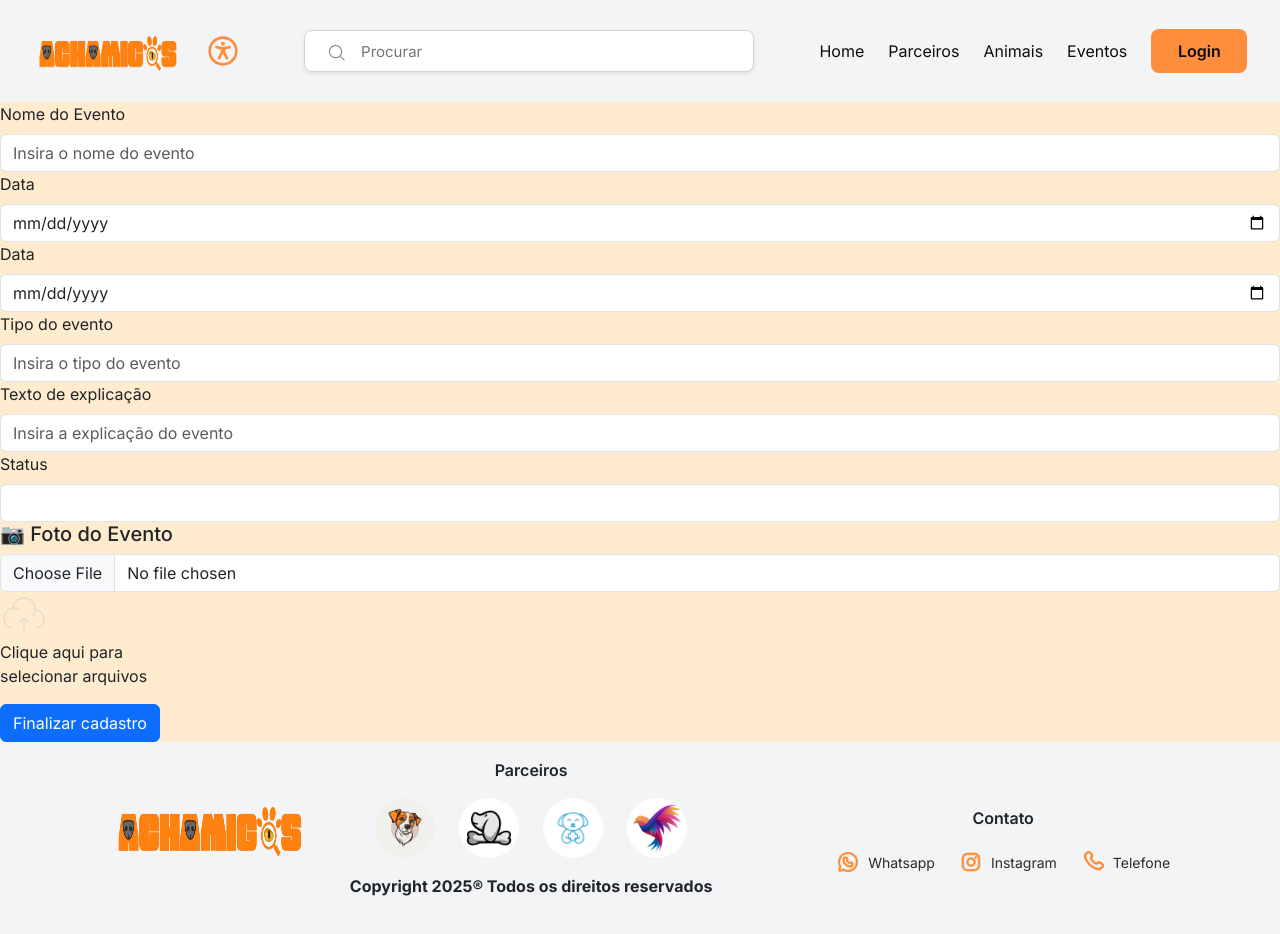
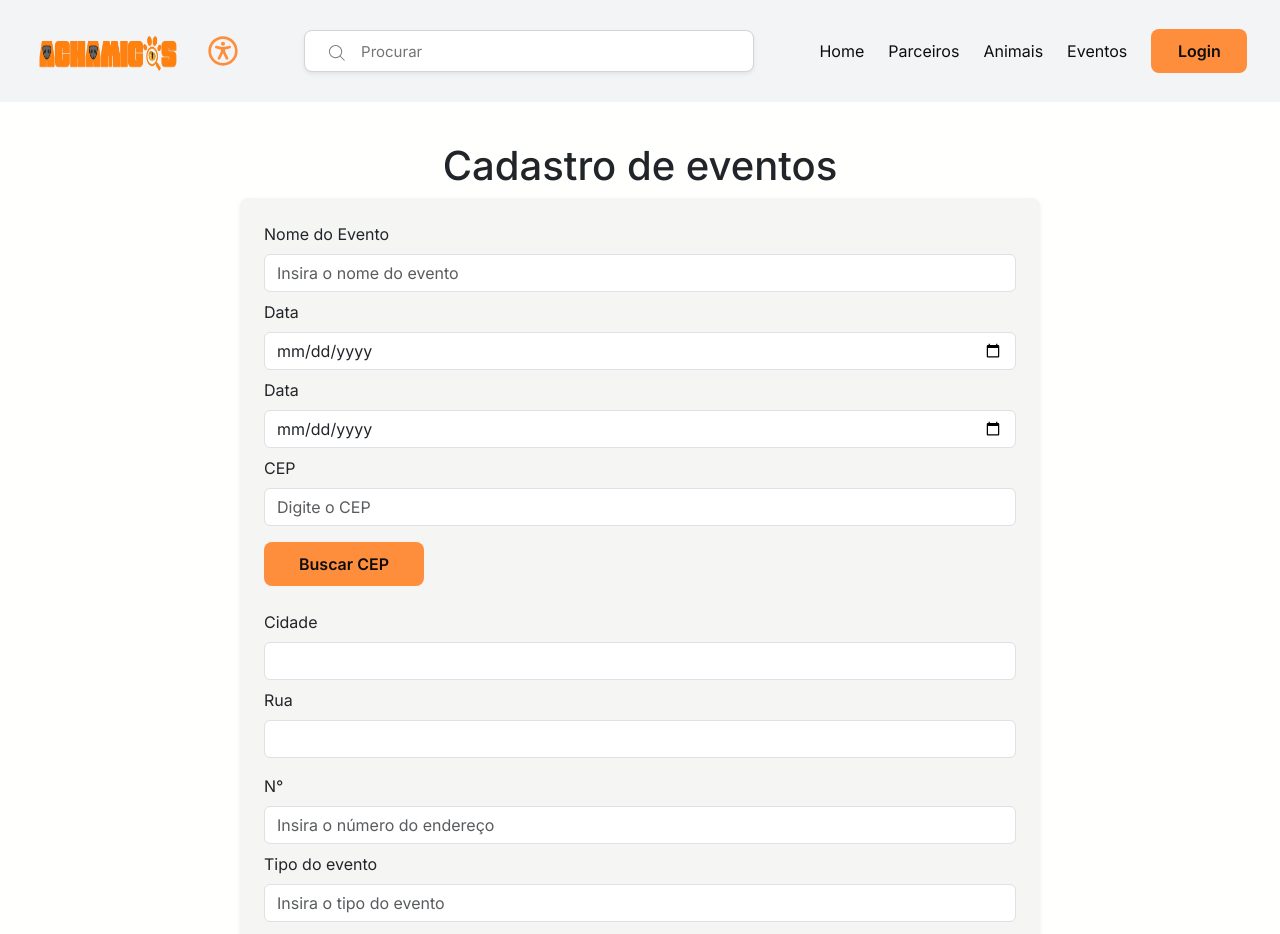
Before and after one commit to luanzeraa-lab/Achamigos_Front-End-P.I-3, a Next.js app in the folder my-app/: page /CadastroEvento in a window 1280 px wide. Shown: the top 934 px of the page. Built offline with nearby package versions, Linux system fonts and the light colour scheme.

Commit message:
Página de login, cadastro de animais, cadastro de casas, cadastro de eventos finalizadas.

```diff
--- /dev/null
+++ b/my-app/src/app/CadastroEvento/CadastroEventos.module.scss
@@ -0,0 +1,37 @@
+  .droparea {
+        outline: 1px dashed #d6d3d1;
+        border: 2px dashed transparent;
+        border-radius: 0.25rem;
+        display: grid;
+        justify-items: center;
+        gap: 0.5rem;
+        text-align: center;
+        padding: 1.75rem 1rem;
+        position: relative;
+
+        & .inputcontrol {
+          position: absolute;
+          width: 100%;
+          height: 100%;
+          inset: 0;
+          opacity: 0;
+        }
+
+        & p {
+          color: #a8a29e;
+        }
+
+        &:hover,
+        &:focus .inputcontrol {
+          outline-width: 0;
+          border-color: #dee2e6;
+
+          & p {
+            color: #8f8881;
+          }
+
+          & svg path {
+            stroke: #a8a29e;
+          }
+        }
+      }
--- a/my-app/src/app/CadastroEvento/page.tsx
+++ b/my-app/src/app/CadastroEvento/page.tsx
@@ -1,11 +1,12 @@
 'use client';
-
-import { Button } from 'react-bootstrap';
+import styles from './CadastroEventos.module.scss';
+import { Button } from '../../components/Button';
 import Form from 'react-bootstrap/Form';
 import axios from 'axios';
 import { useState } from 'react';
 import Nav2 from '@/components/Navbar';
 import Footer from '@/components/Footer';
+import ConsultaCep from '@/components/ConsultaCep';
 
 const createEvento = (
   nomeEvento: string,
@@ -58,9 +59,10 @@ const CadastroEventos = () => {
 
   return (
     <>
-      <div className="min-h-screen flex flex-col bg-[#ffeccf]">
-        <Nav2 />
-        <Form>
+    <Nav2 />
+      <div className="flex flex-col items-center gap-0 mt-[2.5rem]">
+        <h1 className='text-[700] text-center'>Cadastro de eventos</h1>
+        <Form className='max-[850px]:w-[35.625rem] max-[600px]:w-[20.625rem]  shadow-sm rounded-[.5rem] h-[85rem] w-[50rem] flex flex-col gap-2 bg-[#f5f5f4] p-4 mb-[4rem]'>
           <div>
             <Form.Label>Nome do Evento</Form.Label>
             <Form.Control
@@ -75,7 +77,6 @@ const CadastroEventos = () => {
             <Form.Label>Data</Form.Label>
             <Form.Control
               type="date"
-              placeholder="Insira o telefone"
               value={data_Publicacao}
               onChange={(e) => setData_Publicacao(e.target.value)}
             />
@@ -85,9 +86,18 @@ const CadastroEventos = () => {
             <Form.Label>Data</Form.Label>
             <Form.Control
               type="date"
-              placeholder="Insira o CNPJ"
               value={data_Exclusao}
               onChange={(e) => setData_Exclusao(e.target.value)}
+            />
+          </div>
+
+           <ConsultaCep />
+
+          <div>
+            <Form.Label>N°</Form.Label>
+            <Form.Control
+              type="text"
+              placeholder="Insira o número do endereço"
             />
           </div>
 
@@ -104,8 +114,9 @@ const CadastroEventos = () => {
           <div>
             <Form.Label>Texto de explicação</Form.Label>
             <Form.Control
+            as="textarea" rows={4}
               type="text"
-              placeholder="Insira a explicação do evento"
+              placeholder="Digite sobre o evento..."
               value={texto}
               onChange={(e) => setTexto(e.target.value)}
             />
@@ -122,9 +133,10 @@ const CadastroEventos = () => {
           </div>
 
           <div className="droparea-wrapper">
-            <h5>📷 Foto do Evento</h5>
-            <div>
+           <Form.Label>📷 Foto do evento</Form.Label>
+            <div className={styles['droparea']}>
               <Form.Control
+              className={styles['inputcontrol']}
                 type="file"
                 id="imagem"
                 name="imagem"
@@ -157,7 +169,9 @@ const CadastroEventos = () => {
           </div>
 
           <Button
-            type="button"
+          title='Finalizar Cadastro'
+          className='w-full mt-auto'
+
             onClick={() => {
               createEvento(
                 nomeEvento,
@@ -169,12 +183,12 @@ const CadastroEventos = () => {
                 imagemEvento,
               );
             }}
-          >
-            Finalizar cadastro
-          </Button>
+          />
+
+
         </Form>
-        <Footer />
       </div>
+      <Footer />
     </>
   );
 };
--- a/my-app/src/app/CadastroUsuario/page.tsx
+++ b/my-app/src/app/CadastroUsuario/page.tsx
@@ -1,6 +1,6 @@
 'use client';
 
-import { Button } from 'react-bootstrap';
+import { Button } from '../../components/Button';
 import Form from 'react-bootstrap/Form';
 import axios from 'axios';
 import { useState } from 'react';
@@ -52,9 +52,11 @@ const CadastroUser = () => {
 
   return (
     <>
-      <div className="min-h-screen flex flex-col bg-[#ffeccf]">
-        <Nav2 />
-        <Form>
+    <Nav2 />
+    <div className='flex flex-col items-center gap-0 mt-[2.5rem]'>
+      <h1 className='text-[700] text-center'>Cadastre já sua ONG no Achamigos! </h1>
+
+        <Form className='max-[850px]:w-[35.625rem] max-[600px]:w-[20.625rem]  shadow-sm rounded-[.5rem] h-[80rem] w-[50rem] flex flex-col gap-2 bg-[#f5f5f4] p-4 mb-[4rem]'>
           <div>
             <Form.Label>Nome</Form.Label>
             <Form.Control
@@ -66,7 +68,7 @@ const CadastroUser = () => {
           </div>
 
           <div>
-            <Form.Label>Telefone</Form.Label>
+            <Form.Label >Telefone</Form.Label>
             <Form.Control
               type="text"
               placeholder="Insira o telefone"
@@ -121,7 +123,7 @@ const CadastroUser = () => {
             <Form.Label>N°</Form.Label>
             <Form.Control
               type="text"
-              placeholder="Insira o Endereço"
+              placeholder="Insira o número do endereço"
               value={numeroUser}
               onChange={(e) => setNumeroUser(e.target.value)}
             />
@@ -141,7 +143,6 @@ const CadastroUser = () => {
             <Form.Label>Status</Form.Label>
             <Form.Control
               type="text"
-              placeholder=""
               value={userStatus}
               onChange={(e) => setUserStatus(e.target.value)}
             />
@@ -151,18 +152,17 @@ const CadastroUser = () => {
             <Form.Label>Link do seu site</Form.Label>
             <Form.Control
               type="text"
-              placeholder="Digite o link do seu site"
+              placeholder="Coloque o link do seu site"
               value={linkUser}
               onChange={(e) => setLinkUser(e.target.value)}
             />
           </div>
 
-          <Button type="button" onClick={() => createUser()}>
-            Finalizar cadastro
-          </Button>
+          <Button className='self-end mt-auto w-[10rem]' title='Finalizar Cadastro' onClick={() => createUser()}/>
         </Form>
-        <Footer />
-      </div>
+
+    </div>
+      <Footer />
     </>
   );
 };
--- a/my-app/src/app/login/page.tsx
+++ b/my-app/src/app/login/page.tsx
@@ -1,5 +1,4 @@
 'use client';
-import styles from './CadastroAnimais.module.scss';
 import { useRouter } from 'next/navigation';
 import { Formik, Form, Field, ErrorMessage } from 'formik';
 import { Button } from '../../components/Button';
@@ -17,8 +16,9 @@ const Login = () => {
 
   return (
     <>
+
       <Nav2 />
-      <main className="flex flex-col bg-[#fffffe]">
+      <main className="min-h-screen flex flex-col bg-[#fffffe] mt-[6rem]">
         <Formik
           initialValues={{ emailcpf: '', password: '' }}
           validationSchema={validation}
@@ -39,36 +39,38 @@ const Login = () => {
                 <Field
                   type="text"
                   name="emailcpf"
-                  className="form-control"
+                  placeholder="Digite seu email ou CPF"
+                  className="form-control text-[14px]"
                   id="emailcpf"
                 />
                 <ErrorMessage name="emailcpf" component="div" />
 
-                <label htmlFor="password" className="mt-4 mb-1 font-[700] ">
+                <label htmlFor="password" className="mt-4 mb-1 font-[700]">
                   Senha
                 </label>
                 <Field
                   type="password"
                   name="password"
-                  className="form-control"
+                  placeholder="Digite sua senha"
+                  className="form-control text-[14px]"
                   id="password"
                 />
                 <ErrorMessage name="password" component="div" />
 
-                <Button type="submit" title="Entrar" />
+                <Button  type="submit" title="Entrar" className='w-full mt-4 mb-3' />
 
                 <Button
                   title="Fazer cadastro"
                   onClick={() => {
                     router.push('/CadastroUsuario');
-                  }}
+                  }} className='w-full mt-2'
                 />
               </div>
             </div>
           </Form>
         </Formik>
       </main>
-      <Footer />
+      <Footer/>
     </>
   );
 };
--- a/my-app/src/app/page.tsx
+++ b/my-app/src/app/page.tsx
@@ -13,7 +13,6 @@ const App = () => {
       <Nav2 />
       <Sobre />
       <ComoUsar />
-      {/* <Main />  */}
       <Footer />
     </div>
   );
--- a/my-app/src/components/Button.tsx
+++ b/my-app/src/components/Button.tsx
@@ -2,12 +2,12 @@ type Props = React.ComponentProps<'button'> & {
   title: string;
 };
 
-export function Button({ title, ...rest }: Props) {
+export function Button({ title, className, ...rest }: Props) {
   return (
     <button
       type="button"
-      className="h-[2.75rem] w-[6rem]  max-[500px]:hidden h-[1.75rem] border-none bg-[#ff8e3c] text-[#0d0d0d] font-[600]
-       text-[1rem] rounded-[.5rem] hover:bg-[#f97316]"
+      className={`h-[2.75rem] w-[6rem] h-[1.75rem] border-none bg-[#ff8e3c] text-[#0d0d0d] font-[600]
+       text-[1rem] rounded-[.5rem] hover:bg-[#f97316] ${className}`}
       {...rest}
     >
       {title}
--- a/my-app/src/components/ConsultaCep.tsx
+++ b/my-app/src/components/ConsultaCep.tsx
@@ -1,5 +1,5 @@
 'use client';
-
+import { Button } from './Button';
 import React, { useState, useEffect } from 'react';
 import { ViaCep } from './ViaCep';
 import Form from 'react-bootstrap/Form';
@@ -32,17 +32,18 @@ function ConsultaCep() {
   }, [cepUser, cidadeUser, ruaUser, numeroUser]);
 
   return (
-    <div>
+    <div className='flex flex-col'>
       <Form.Label>CEP</Form.Label>
       <Form.Control
         type="text"
         value={cepUser}
         onChange={(e) => setCepUser(e.target.value)}
         placeholder="Digite o CEP"
+        className='mb-2'
       />
-      <button onClick={() => fetchCep(cepUser)} disabled={loading}>
+      <Button className='mt-2 mb-4 w-[10rem]' title='Buscar CEP'  onClick={() => fetchCep(cepUser)} disabled={loading}>
         {loading ? 'Buscando...' : 'Buscar CEP'}
-      </button>
+        </Button>
 
       {error && <p style={{ color: 'red' }}>Erro ao buscar CEP.</p>}
 
@@ -51,6 +52,7 @@ function ConsultaCep() {
         type="text"
         value={cidadeUser}
         onChange={(e) => setCidadeUser(e.target.value)}
+        className='mb-2'
       />
 
       <Form.Label>Rua</Form.Label>
@@ -58,6 +60,7 @@ function ConsultaCep() {
         type="text"
         value={ruaUser}
         onChange={(e) => setRuaUser(e.target.value)}
+        className='mb-2'
       />
     </div>
   );
--- a/my-app/src/components/Footer.tsx
+++ b/my-app/src/components/Footer.tsx
@@ -3,7 +3,7 @@ import Image from 'next/image';
 const Footer = () => {
   return (
     <>
-      <div
+      <footer
         className="flex max-[641px]:flex-col max-[641px]:text-center max-[641px]:justify-center
        px-5 py-3 bg-[#f3f4f6]"
       >
@@ -141,7 +141,7 @@ const Footer = () => {
             Copyright 2025® Todos os direitos reservados
           </p>
         </div>
-      </div>
+      </footer>
     </>
   );
 };
--- a/my-app/src/components/Navbar.tsx
+++ b/my-app/src/components/Navbar.tsx
@@ -95,6 +95,7 @@ const Nav2 = () => {
           </div>
           <Button
             title="Login"
+            className='max-[500px]:hidden'
             onClick={() => {
               router.push('/login');
             }}
--- a/my-app/src/styles/globals.scss
+++ b/my-app/src/styles/globals.scss
@@ -10,14 +10,9 @@
   padding: 0;
 }
 
-:root {
-  // Variáveis
-
-  --ff-Inter: 'Inter', sans-serif;
-}
-
 body {
   font-family: 'Inter', sans-serif;
+  background-color: #fffffe;
 }
 
 span {
```
Also changed, not shown: my-app/src/app/login/Login.module.scss (deleted).
